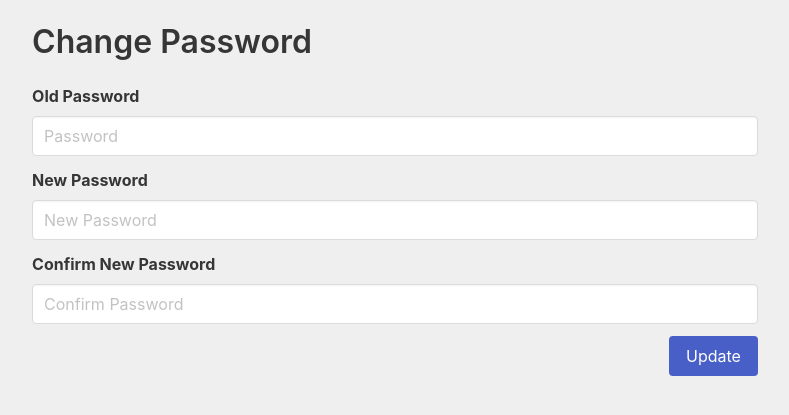
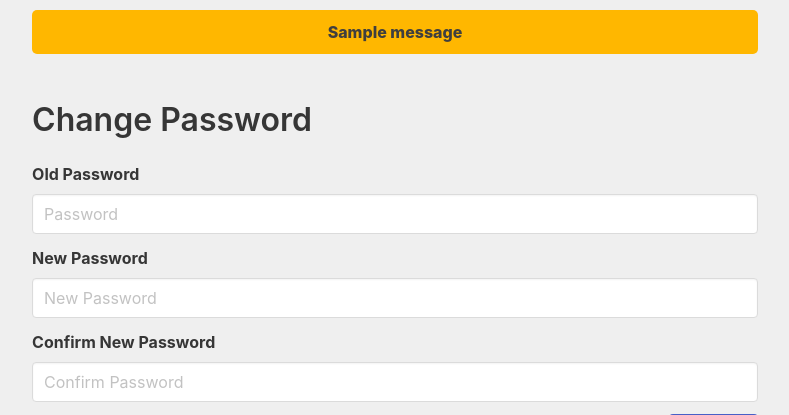
Before and after one commit to junyichung1/GitFix-Maintenance-Request, a Django app: page /user/password_change/ in a window 1280 px wide. Shown: the part 120-535 px from the top of the page, without its empty margins (245-1034 px from the left). Run offline with Django 3.2, Linux system fonts and the light colour scheme; a user stored in the database is signed in; tables that the repository leaves empty hold one stand-in row (values such as "Sample post"); one stand-in notice (Sample message) is shown; some libraries are stand-ins or nearby versions.

Commit message:
Success messages

```diff
--- a/gitfix/settings.py
+++ b/gitfix/settings.py
@@ -125,3 +125,5 @@ LOGOUT_REDIRECT_URL = '/'
 
 import django_heroku
 django_heroku.settings(locals())
+
+MESSAGE_STORAGE = 'django.contrib.messages.storage.session.SessionStorage'
--- a/main_app/static/css/style.css
+++ b/main_app/static/css/style.css
@@ -63,6 +63,20 @@ div.failed {
 
 }
 
+div.notification {
+  background: #ffb700;
+  text-align: center;
+  color: #3f3f3f;
+  font-weight: 800;
+  border-radius: 5px;
+  padding: 10px;
+  margin-top:10px
+
+}
+
+
+
+
 .commentbox{
   background: hsl(213, 82%, 78%);
   padding: 10px;
--- a/main_app/templates/registration/change_password.html
+++ b/main_app/templates/registration/change_password.html
@@ -8,8 +8,15 @@
   <div class="columns">
   <div class="column is-2"></div>
   <div class="column is-8">
+
+    {% if messages %}
+    {% for message in messages %}
+        <div class="notification" role="alert">{{ message }}</div>
+    {% endfor %}
+{% endif %}
+
+
     <p><br><h3 class="title is-3">Change Password</h3></p>
-    {% if error_message %}<p class="red-text">{{ error_message }}</p>{% endif %}
     <form action="" method="post">
       {% csrf_token %}
       <div class="field">
--- a/main_app/templates/registration/login.html
+++ b/main_app/templates/registration/login.html
@@ -1,7 +1,11 @@
 {% extends 'base.html' %}
 {% block content %}
 
-
+{% if messages %}
+{% for message in messages %}
+    <div class="notification" role="alert">{{ message }}</div>
+{% endfor %}
+{% endif %}
 <br><br>
 <section class="loginform2">
   <div class="columns">
--- a/main_app/templates/tickets/index.html
+++ b/main_app/templates/tickets/index.html
@@ -97,6 +97,11 @@
 
             </div>
             <div class="column is-9">
+                {% if messages %}
+                {% for message in messages %}
+                    <div class="notification" role="alert">{{ message }}</div>
+                {% endfor %}
+            {% endif %}
                 <br>
                 <a class="button is-success is-small" href="{% url 'tickets_create' unit.id %}"><i class="fas fa-plus-square"></i>&nbsp;Create Ticket</a>
 
--- a/main_app/views.py
+++ b/main_app/views.py
@@ -11,6 +11,10 @@ from django.contrib.auth.decorators import login_required
 from django.contrib.auth.mixins import LoginRequiredMixin
 from django.contrib.auth.views import LogoutView
 from .forms import TicketForm, UserForm
+from django.contrib import messages
+from django.contrib.messages.views import SuccessMessageMixin
+
+
 
 S3_BASE_URL = 'https://s3-us-west-1.amazonaws.com/'
 BUCKET = 'gitfix'
@@ -45,16 +49,20 @@ def tickets_create(request, unit_id):
         new_ticket = form.save(commit=False)
         new_ticket.unit_id = unit_id
         new_ticket.save()
+        messages.success(request, 'Ticket created successfully. We\'ll get in touch with you soon')
         return redirect('index')
     return render(request, 'tickets/ticket_form.html', {'unit': unit, 'ticket_form': ticket_form})
 
-class TicketDelete(LoginRequiredMixin, DeleteView):
+class TicketDelete(LoginRequiredMixin, SuccessMessageMixin,  DeleteView):
     model = Ticket
     success_url = '/tickets/'
+    success_message = "Ticket was deleted successfully"
 
-class TicketUpdate(LoginRequiredMixin, UpdateView):
+class TicketUpdate(LoginRequiredMixin, SuccessMessageMixin, UpdateView):
     model = Ticket
     fields = ['category', 'priority', 'location', 'description']
+    success_message = "Ticket was updated successfully"
+
 
 def signup(request):
     error_message = ''
@@ -72,13 +80,15 @@ def signup(request):
 class NewLogoutView(LogoutView):
     def get_context_data(self, **kwargs):
         context = super().get_context_data(**kwargs)
+        success_message = "Logged out successfully"
         return context
 
-class PhoneUpdate(LoginRequiredMixin, UpdateView):
+
+class PhoneUpdate(LoginRequiredMixin, SuccessMessageMixin, UpdateView):
     model = Profile
     fields = ['phone']
-    success_url = '/tickets/'
-
+    success_message = "Phone number was updated successfully"
+    success_url = '/'
     def get_object(self):
         return self.request.user.profile
 
@@ -92,7 +102,7 @@ def change_password(request):
             messages.success(request, 'Your password was successfully updated!')
             return redirect('index')
         else:
-            messages.error(request, 'Please correct the error below.')
+            messages.error(request, 'Please read instructions below and try again.')
     else:
         form = PasswordChangeForm(request.user)
     return render(request, 'registration/change_password.html', { 'form': form })
@@ -104,6 +114,7 @@ def edit_names(request, user_id):
         if form.is_valid():
             user = form.save(commit=False)
             user.save()
+            messages.success(request, 'User Information was successfully updated!')
             return redirect('index')
     else:
         form = UserForm(instance=request.user)
```
Also changed, not shown: main_app/templates/tickets/detail.html (+6 -1 lines).
